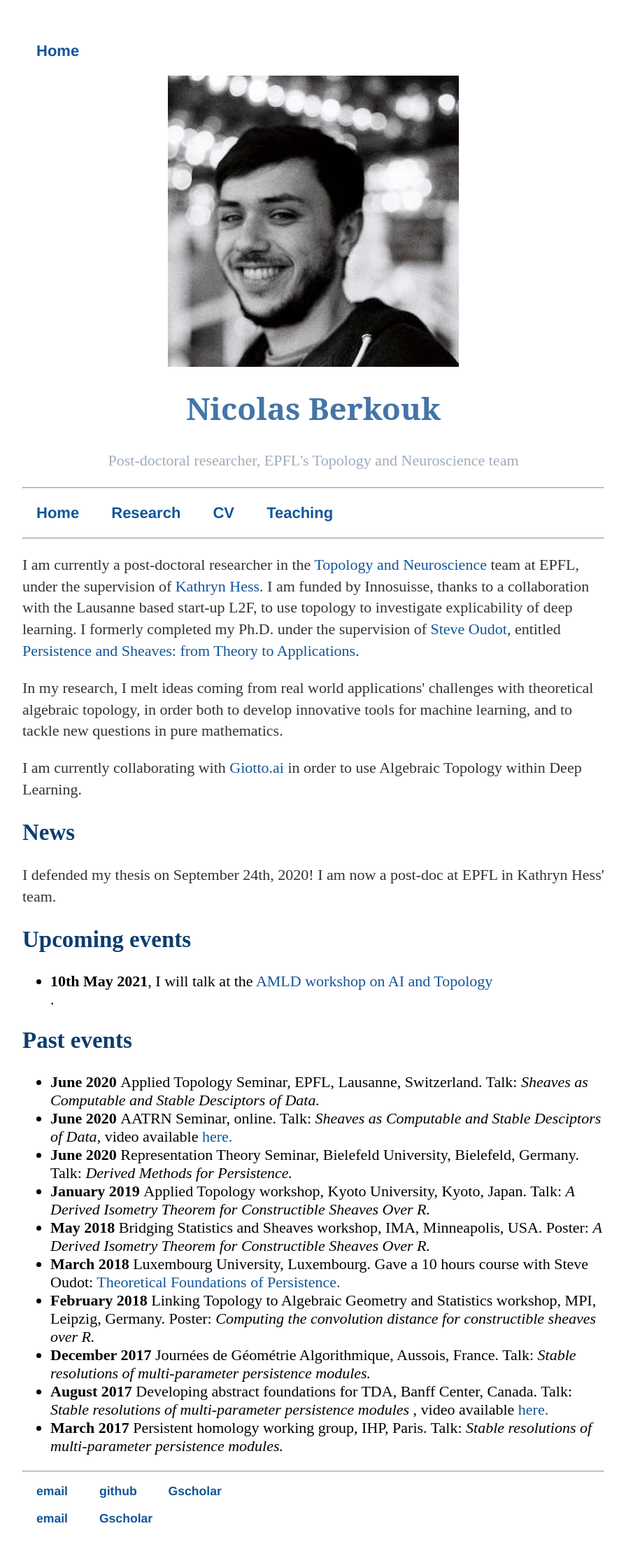
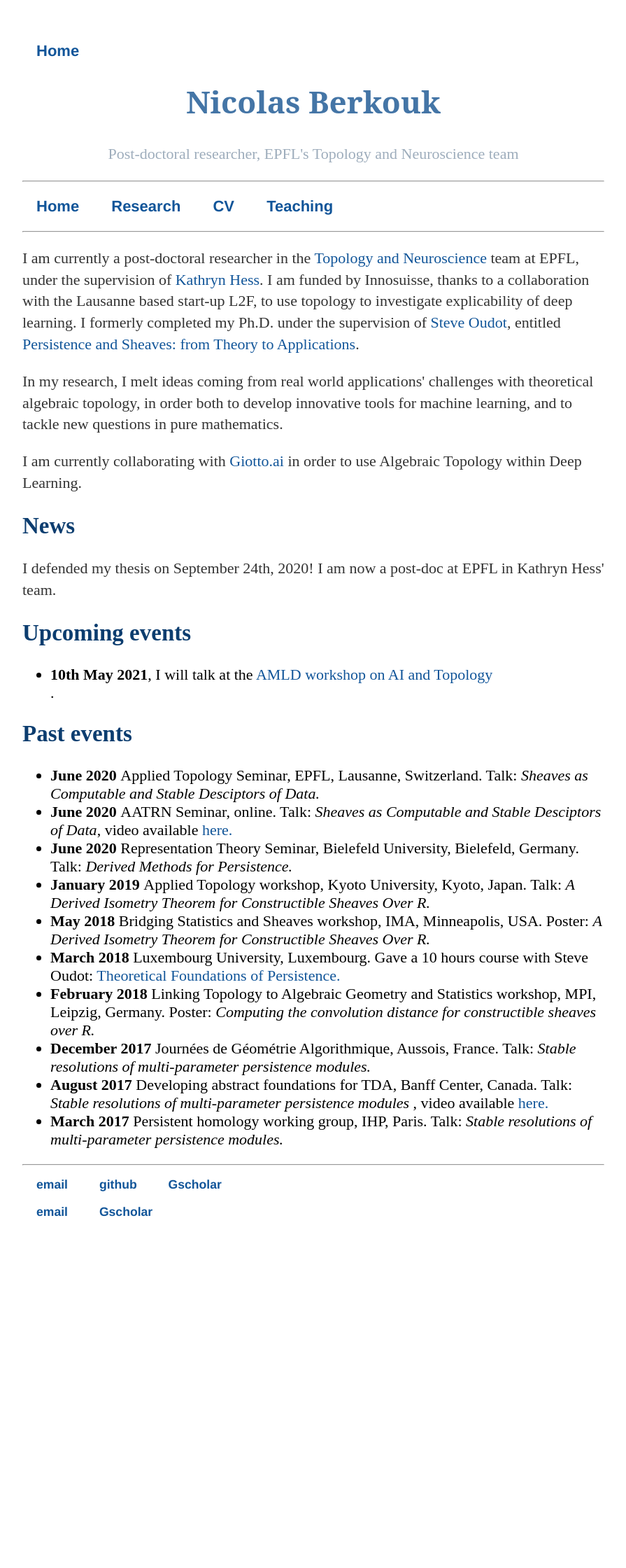
Before and after one commit to nberkouk/nberkouk.github.io, a Jekyll site: the page built from index.html, in a window 1280 px wide. Shown: the whole page at 70% size, without its empty margins (192-1087 px from the left). Built offline with Jekyll 4.4.1, drawn with Linux system fonts in a browser that asks for light colours; after the commit the page ends 1802 px from its top, so only the background shows below that.

Commit message:
remove photo

```diff
--- a/index.html
+++ b/index.html
@@ -4,7 +4,7 @@ title: Nicolas Berkouk
 ---
 
         <head>
-          <img src="photo.png" class="center" >
+      <!--    <img src="photo.png" class="center" > -->
 		<meta charset="utf-8">
 		<title>Nicolas Berkouk</title>
 		<!-- link to main stylesheet -->
--- a/research.html
+++ b/research.html
@@ -29,7 +29,7 @@
 	<ol class="publi">
     <li>  <a href="https://arxiv.org/abs/1901.09824"> Level-sets Persistence and Sheaf Theory</a>, with Grégory Ginot and Steve Oudot. Submitted.</li> </li>
 		<li> <a href="https://arxiv.org/abs/1902.09933">Ephemeral Persistence modules and Distance Comparisons</a>, with François Petit. Accepted in Algebraic and Geometric Topology.</li>
-		<li>  <a href="https://arxiv.org/abs/1901.09824">Stable Resolutions of Multi-parameter Persistence Modules</a>, submitted.</li>
+		<li>  <a href="https://arxiv.org/abs/1901.09824">Stable Resolutions of Multi-parameter Persistence Modules</a>. Submitted.</li>
 		<li class="last">  <a href="https://arxiv.org/abs/1805.09694">A Derived Isometry for Constructible Sheaves on R</a>, with Grégory Ginot. Submitted. </li>
 	</ol>
 
```
